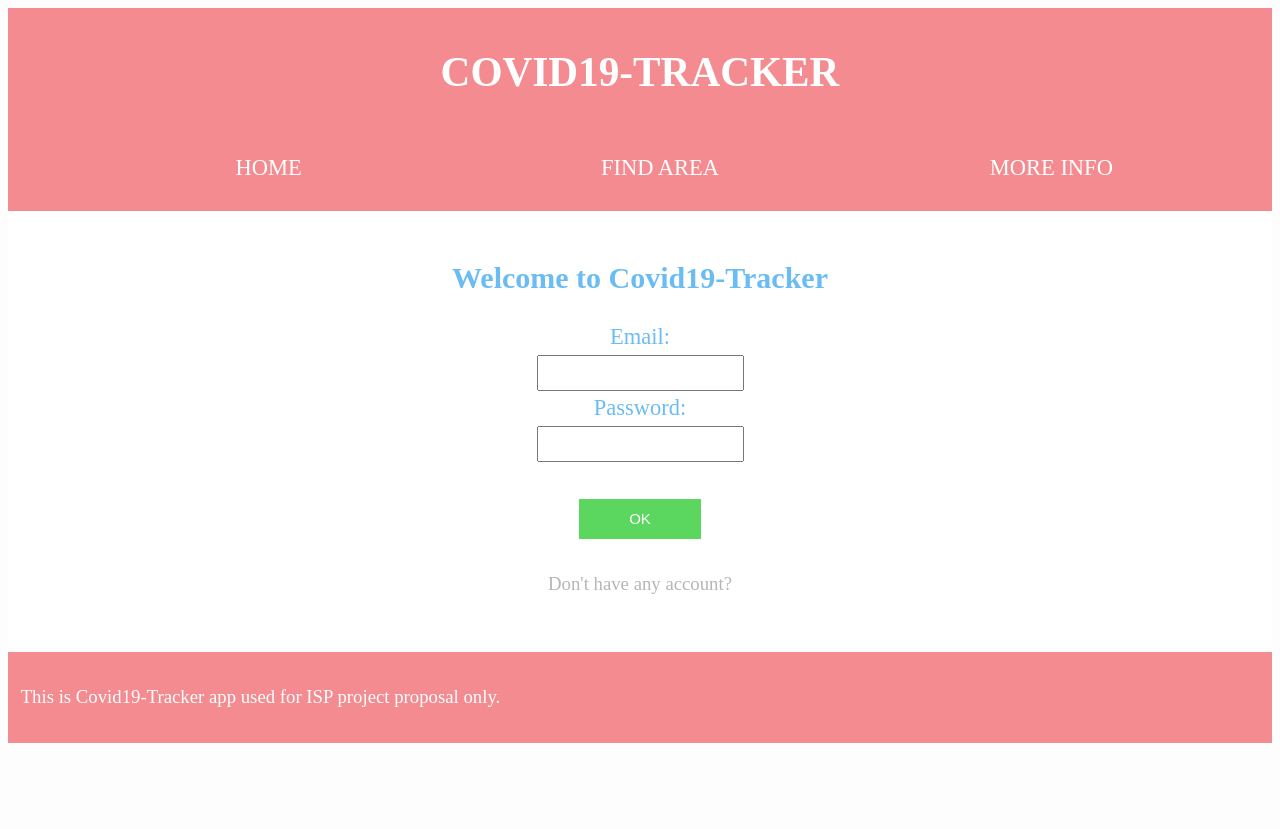
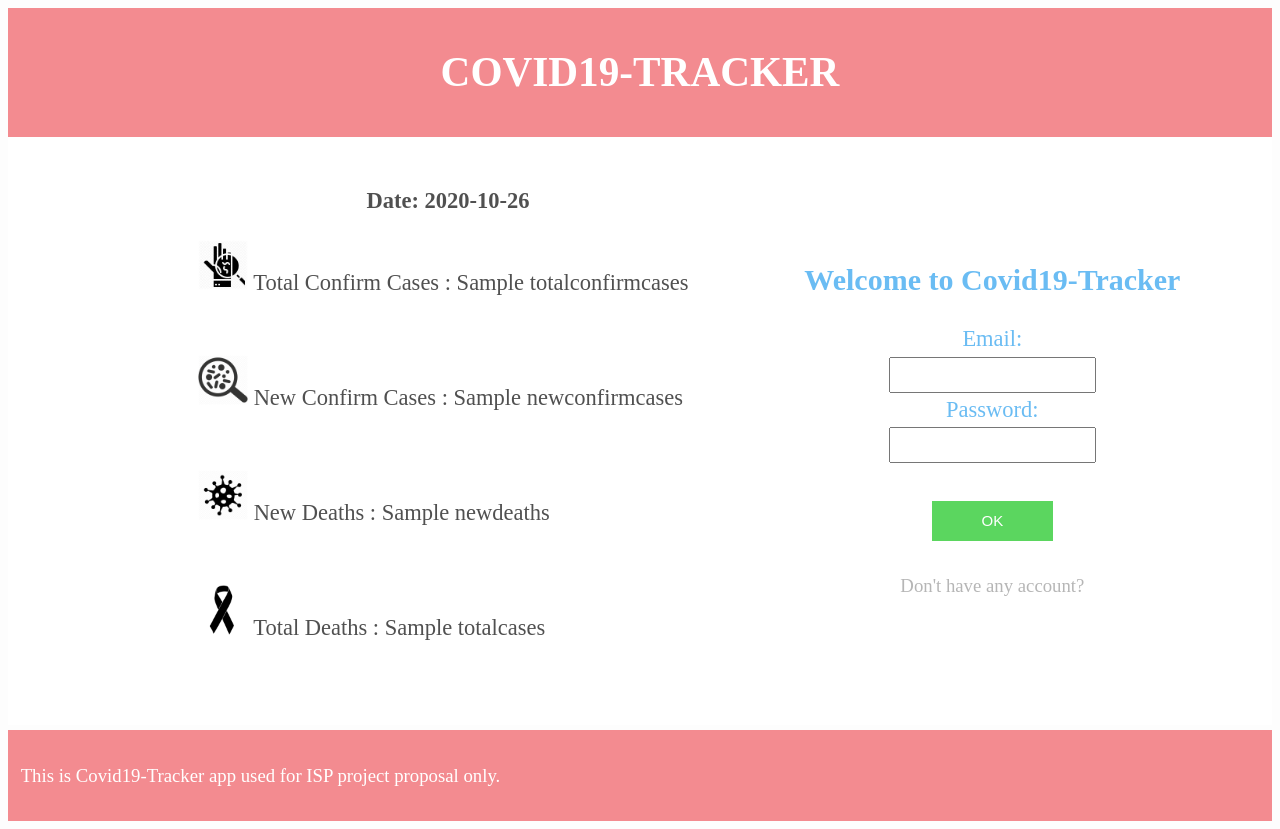
Before and after one commit to ThomasInKU/Covid19-Tracker, a Django app: template covid_web/templates/index.html in a window 1280 px wide. Before the commit the page ends 743 px from the top, so only its background shows below. Run offline with Django 3.2, Linux system fonts and the light colour scheme; the template is opened without the code that fills it: most values are stand-ins (such as "Sample title", 1, 10 or a date in 2020).

Commit message:
Modified home page (#13)
Solved conflict in index.html

```diff
--- a/covid_web/static/covid_web/styles.css
+++ b/covid_web/static/covid_web/styles.css
@@ -70,6 +70,7 @@ footer {
 }
 
 main {
+  display: flex;
   background-color: white;
 }
 
@@ -128,6 +129,22 @@ nav a:hover{
   transition: all 0.1s ease-in;
 }
 
+article,section {
+  flex: 1;
+}
+
+aside {
+  flex: 1;
+  margin-left: 10rem;
+  padding: 1%;
+}
+
+aside p {
+  text-align: center;
+  font-weight: bold;
+  color: #505050;
+}
+
 footer {
   background-color: rgb(243, 139, 144);
   margin-top: 5px;
@@ -137,3 +154,16 @@ footer p{
   color: #ffffff;
   font-size: 1.25rem;
 }
+
+.textbox {
+  color: #505050;
+  text-align: left;
+  width:500px;
+  height:100px;
+  margin: 1rem;
+}
+
+.textbox img {
+  width:50px;
+  height:50px;
+}
--- a/covid_web/templates/index.html
+++ b/covid_web/templates/index.html
@@ -10,19 +10,25 @@
   <body>
     <header>
       <h1>Covid19-Tracker</h1>
-      <nav>
-        <ul>
-          <li><span>Home</span></li>
-          <li><a href="#">Find Area</a></li>
-          <li><a href="#">More Info</a></li>
-        </ul>
-      </nav>
     </header>
 
     <main>
+      <aside>
+        <p>Date: <span id="date"></span></p>
+        <script>
+        dt =  new Date();
+        y = dt.getFullYear();
+        m = dt.getMonth() + 1;
+        d = dt.getDate();
+        document.getElementById("date").innerHTML = y + "-" + m + "-" + d;
+        </script>
+        <div class="textbox"><img src="{% static 'images/infection1.png' %}"> Total Confirm Cases : {{totalconfirmcases}}</div>
+        <div class="textbox"><img src="{% static 'images/infection2.png' %}"> New Confirm Cases : {{newconfirmcases}}</div>
+        <div class="textbox"><img src="{% static 'images/infection3.png' %}"> New Deaths : {{newdeaths}}</div>
+        <div class="textbox"><img src="{% static 'images/infection4.png' %}"> Total Deaths : {{totalcases}}</div>
+      </aside>
       <article>
           <h2>Welcome to Covid19-Tracker</h2>
-
           <form action="/detail/" method="post">
             <label for="email">Email: </label><br>
             <input
@@ -38,11 +44,9 @@
             /><br><br>
             <input type="submit" value="OK" />
           </form>
-
-        <p><a href="register">Don't have any account?</a></p>
+          <p><a href="#">Don't have any account?</a></p>
       </article>
     </main>
-
   <footer>
       <p>This is Covid19-Tracker app used for ISP project proposal only.</p>
     </footer>
--- a/covid_web/templates/register.html
+++ b/covid_web/templates/register.html
@@ -47,8 +47,6 @@
           /><br>
           <input type="submit" value="OK" />
         </form>
-
-        <p><a href="#">Don't have any account?</a></p>
       </article>
     </main>
 
```
Also changed, not shown: covid_web/static/images/infection1.png (added), covid_web/static/images/infection2.png (added), covid_web/static/images/infection3.png (added), covid_web/static/images/infection4.png (added). Lines whose indentation alone changed are shown as unchanged.
